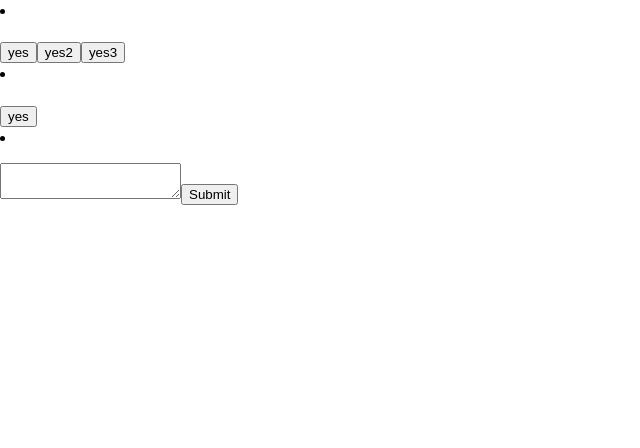
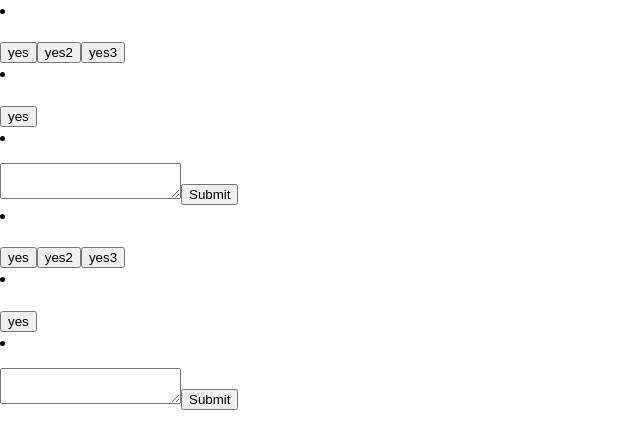
Before and after one commit to amabelledee/DeuceBags, a React (Create React App) app in the folder deucebags/: page / in a window 1280 px wide. Shown: the top 448 px of the page, without its empty margins (0-640 px from the left). Built offline with nearby package versions, Linux system fonts and the light colour scheme.

Commit message:
moved appjs to combine

```diff
--- a/deucebags/public/index.html
+++ b/deucebags/public/index.html
@@ -29,9 +29,8 @@
   <body>
     <noscript>You need to enable JavaScript to run this app.</noscript>
     <div id="root"></div>
-    <div id="quote"></div>
-    <div id="geo"></div>
-    <div id="cute"></div>
+    <div id="buttons"></div>
+
 
 
 
--- /dev/null
+++ b/deucebags/src/componentrender.js
@@ -0,0 +1,22 @@
+import React, { Component } from 'react';
+
+import './App.css';
+import Buttons from './buttons/buttons'
+import Geo from './geo'
+import Form from './journal'
+
+
+
+
+class Combine extends Component {
+  render() {
+    return [
+
+    <li key="Buttons"><Buttons /></li>,
+    <li key="Geo"><Geo /></li>,
+    <li key="form"><Form /></li>
+
+    ];
+}}
+
+export default Combine;
--- a/deucebags/src/index.js
+++ b/deucebags/src/index.js
@@ -1,11 +1,13 @@
 import React from 'react';
 import ReactDOM from 'react-dom';
 import './index.css';
-import App from './App';
+import App from "./app"
+import Combine from './componentrender';
 
 import * as serviceWorker from './serviceWorker';
 
-ReactDOM.render(<App key="App" />, document.getElementById('root'))
+ReactDOM.render(<App key="App" />,  document.getElementById('root'))
+ReactDOM.render(<Combine key="Render" />, document.getElementById('buttons'))
 
 
 
```
